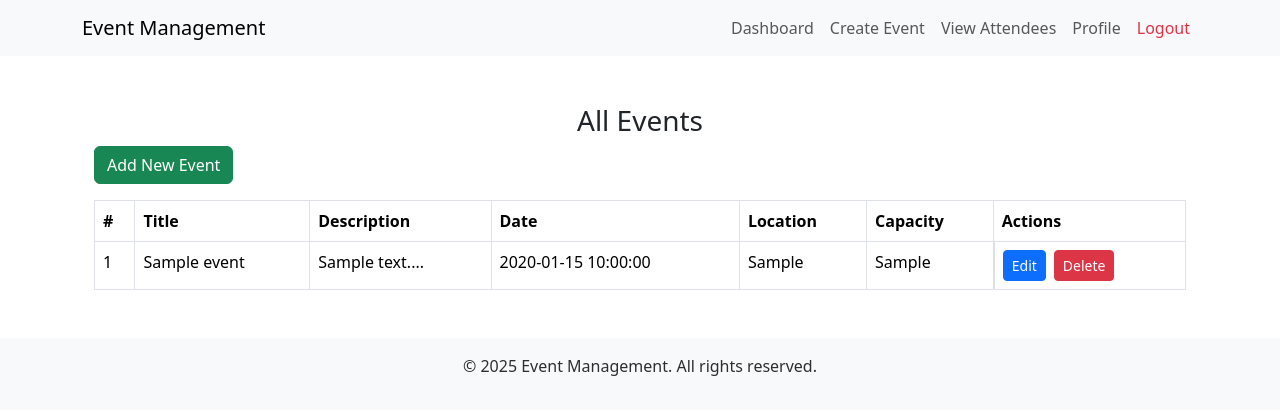
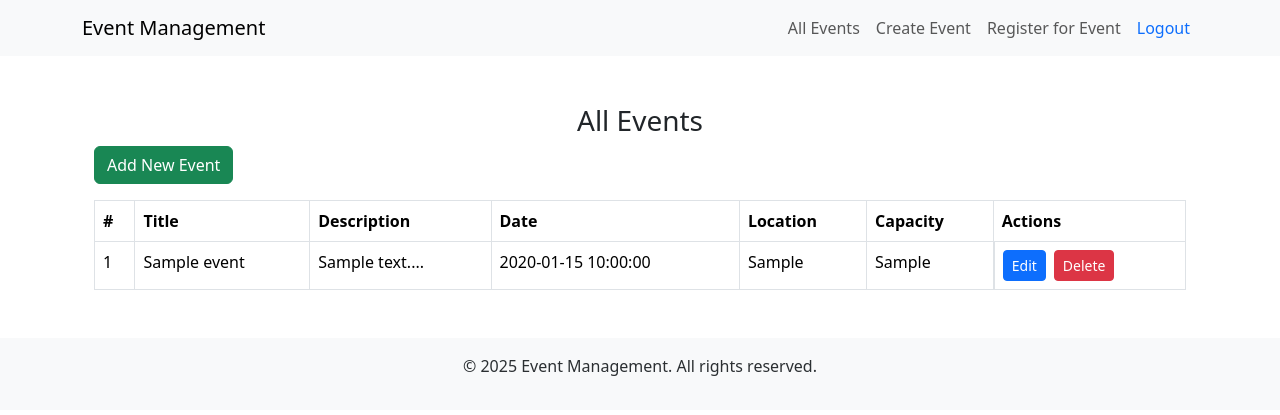
Before and after one commit to rajesh-mondal/event-management, a PHP site: page / in a window 1280 px wide. Shown: the top 415 px of the page. Run offline with PHP 8.4, Linux system fonts and the light colour scheme; tables that the repository leaves empty or names only in its code hold one stand-in row (values such as "Sample post"); some libraries are stand-ins or nearby versions.

Commit message:
Update menu structure for better navigation

```diff
--- a/includes/header.php
+++ b/includes/header.php
@@ -17,23 +17,30 @@
             </button>
             <div class="collapse navbar-collapse" id="navbarNav">
                 <ul class="navbar-nav ms-auto">
+                    <?php if ( isset( $_SESSION['role'] ) && $_SESSION['role'] === 'admin' ): ?>
+                        <li class="nav-item">
+                            <a class="nav-link" href="dashboard.php">Dashboard</a>
+                        </li>
+                    <?php endif; ?>
                     <li class="nav-item">
-                        <a class="nav-link" href="dashboard.php">Dashboard</a>
+                        <a class="nav-link" href="index.php">All Events</a>
                     </li>
                     <li class="nav-item">
                         <a class="nav-link" href="create_event.php">Create Event</a>
                     </li>
                     <li class="nav-item">
-                        <a class="nav-link" href="attendees.php">View Attendees</a>
+                        <a class="nav-link" href="register_attendee.php">Register for Event</a>
                     </li>
-                    <li class="nav-item">
-                        <a class="nav-link" href="profile.php">Profile</a>
-                    </li>
+                    <?php if ( isset( $_SESSION['role'] ) && $_SESSION['role'] === 'admin' ): ?>
+                        <li class="nav-item">
+                            <a class="nav-link" href="event_reports.php">View Attendees</a>
+                        </li>
+                    <?php endif; ?>
                     <!-- <li class="nav-item">
-                        <a class="nav-link" href="#">Welcome, <?= htmlspecialchars($_SESSION['username'] ?? 'Guest'); ?></a>
+                        <a class="nav-link" href="#">Welcome, <?=htmlspecialchars( $_SESSION['username'] ?? 'Guest' );?></a>
                     </li> -->
                     <li class="nav-item">
-                        <a class="nav-link btn btn-outline-danger text-danger" href="#">Logout</a>
+                        <a class="nav-link btn btn-outline-danger text-primary" href="#">Logout</a>
                     </li>
                 </ul>
             </div>
--- a/index.php
+++ b/index.php
@@ -1,4 +1,6 @@
 <?php
+
+session_start();
 include 'db/db.php';
 
 // Fetch all events
```
